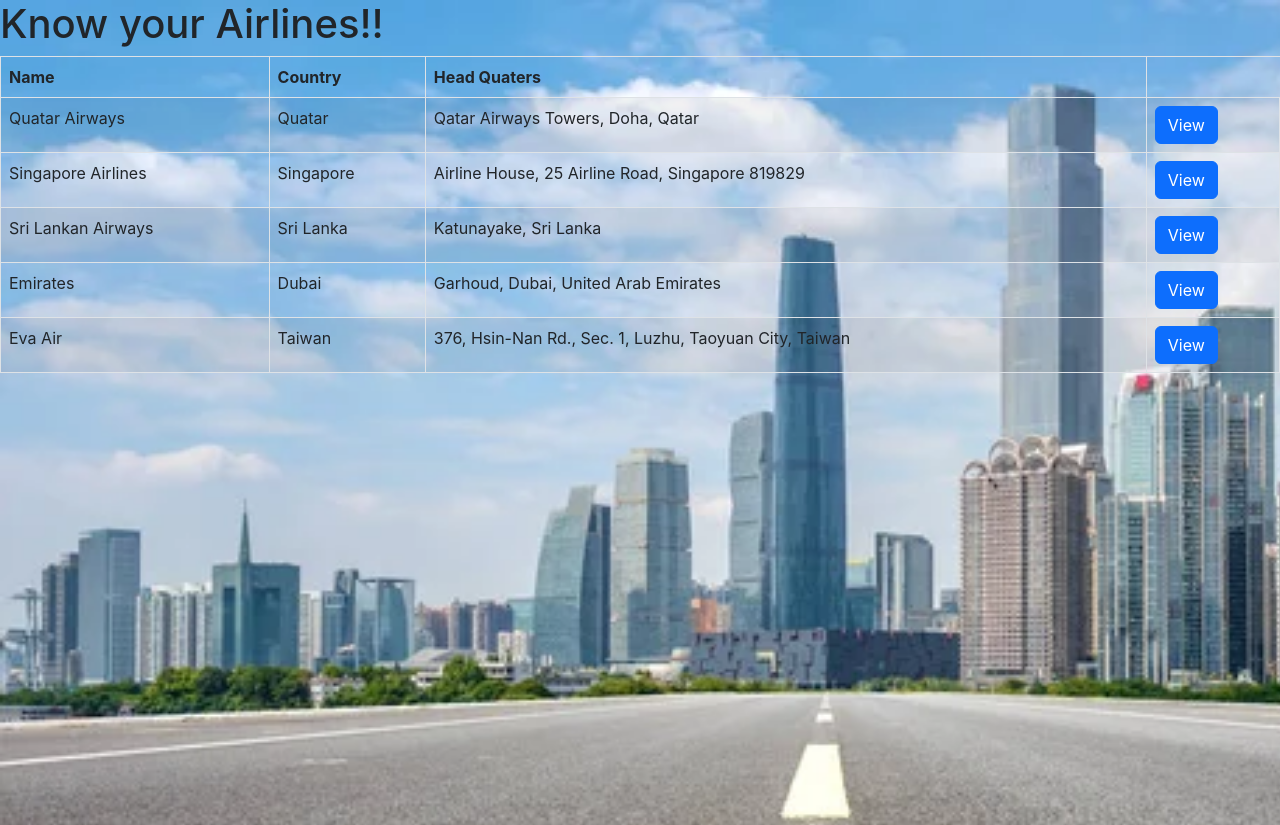
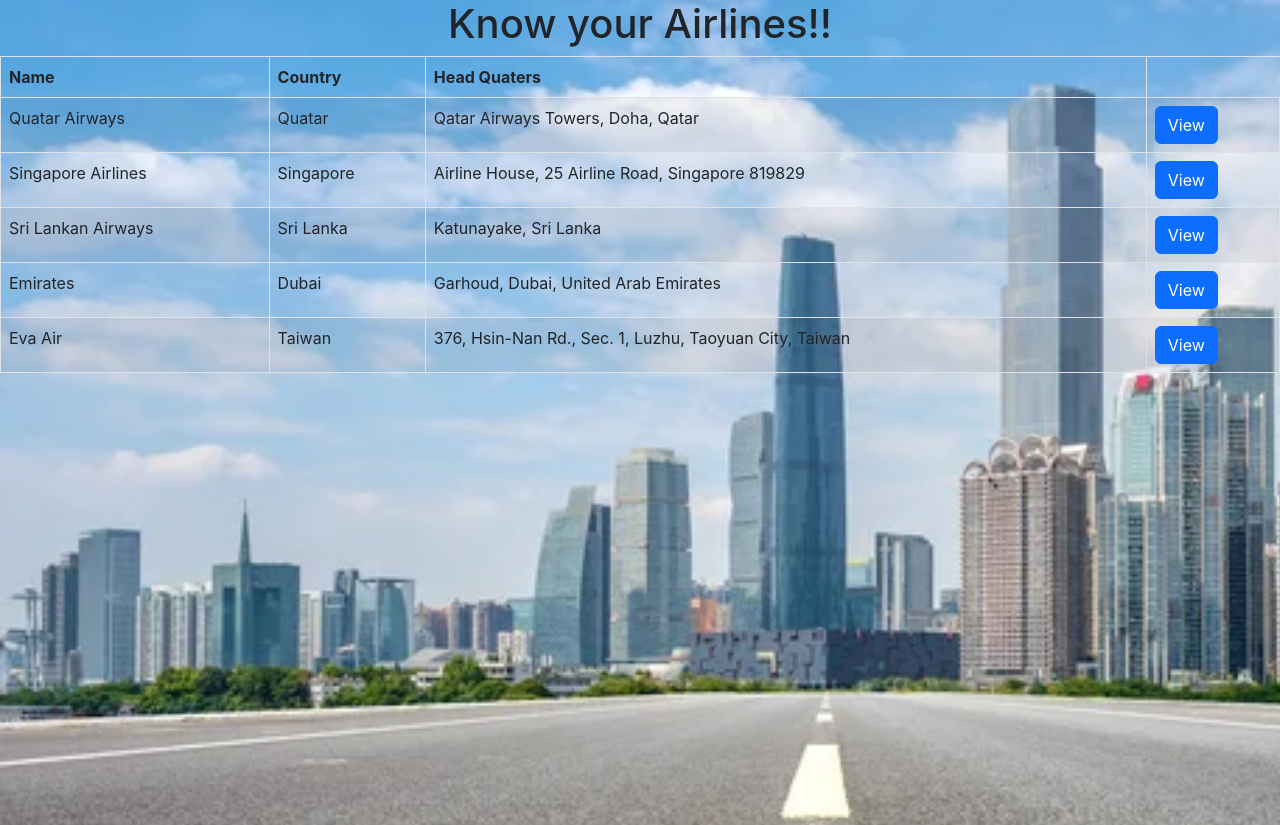
Before and after one commit to Otuyanyangayi/airlines, a React (Create React App) app: page / in a window 1280 px wide. Shown: the top 825 px of the page. Built offline with nearby package versions, Linux system fonts and the light colour scheme.

Commit message:
style modal

```diff
--- a/src/App.js
+++ b/src/App.js
@@ -13,7 +13,7 @@
 
 
 function App() {
-  const columns=[
+  const columns = [
     'Name',
     'Country',
     'Head Quaters',
@@ -33,24 +33,26 @@
 
   }, [])
 
-  useEffect(()=>{
+  useEffect(() => {
     console.log(columns)
-  },[columns])
+  }, [columns])
 
-  const closeModal = ()=>setIsModalOpen(false)
+  const closeModal = () => setIsModalOpen(false)
 
 
   return (
 
-    <div style={{backgroundImage: `url(${Background})`,backgroundRepeat:"no-repeat"
-    ,backgroundSize: "cover",height : "140vh" }}>
-      <h1>Know your Airlines!!</h1>
+    <div style={{
+      backgroundImage: `url(${Background})`, backgroundRepeat: "no-repeat"
+      , backgroundSize: "cover", height: "140vh"
+    }}>
+      <h1 style={{textAlign: 'center'}}>Know your Airlines!!</h1>
 
       <Table striped bordered hover>
         <thead>
           <tr>
 
-                    {columns.map((column , i) => (
+            {columns.map((column, i) => (
               <th key={i}>
                 {column}
               </th>
@@ -66,7 +68,8 @@
                 <td>{record.name}</td>
                 <td>{record.country}</td>
                 <td>{record.head_quaters}</td>
-                                <td><Button onClick={() => {setIsModalOpen(true)
+                <td><Button onClick={() => {
+                  setIsModalOpen(true)
                   setAirline(record)
                 }}> View</Button></td>
               </tr>
@@ -78,8 +81,8 @@
         </tbody>
       </Table>
       {
-              !isModalOpen? null :(
-                <ModalDetails open={isModalOpen} onClose={closeModal} details={airline}/>
+        !isModalOpen ? null : (
+          <ModalDetails open={isModalOpen} onClose={closeModal} details={airline} />
         )
       }
 
--- a/src/components/Modal.js
+++ b/src/components/Modal.js
@@ -1,19 +1,19 @@
 import React, { useEffect } from "react";
-import { Button  } from "react-bootstrap";
-import {Modal} from 'react-bootstrap';
+import { Button } from "react-bootstrap";
+import { Modal } from 'react-bootstrap';
 
-const ModalDetails = ({ isOpen, onClose:closeMOdal, details}) => {
+const ModalDetails = ({ isOpen, onClose: closeMOdal, details }) => {
 
   useEffect(
-()=>{
+    () => {
       console.log(closeMOdal)
     }
-,[])
+    , [])
 
 
   return (
-<div  className="modal show"
-      style={{ display: 'block', position: 'initial' }} >
+    <div className="modal show"
+      style={{ display: 'block', position: 'initial',color: 'blue', textAlign: 'center' }} >
       <Modal.Dialog>
         <Modal.Header closeButton onClick={closeMOdal}>
           <Modal.Title>More Details</Modal.Title>
@@ -21,7 +21,7 @@
         <Modal.Body>
           <img src={details.logo} alt=".." />
 
-  <h4>{details.slogan}</h4>
+          <h4>"{details.slogan}"</h4>
           <a href={details.website}>{details.website}</a>
           <h5>{details.established}</h5>
         </Modal.Body>
```
Lines whose indentation alone changed are shown as unchanged.
